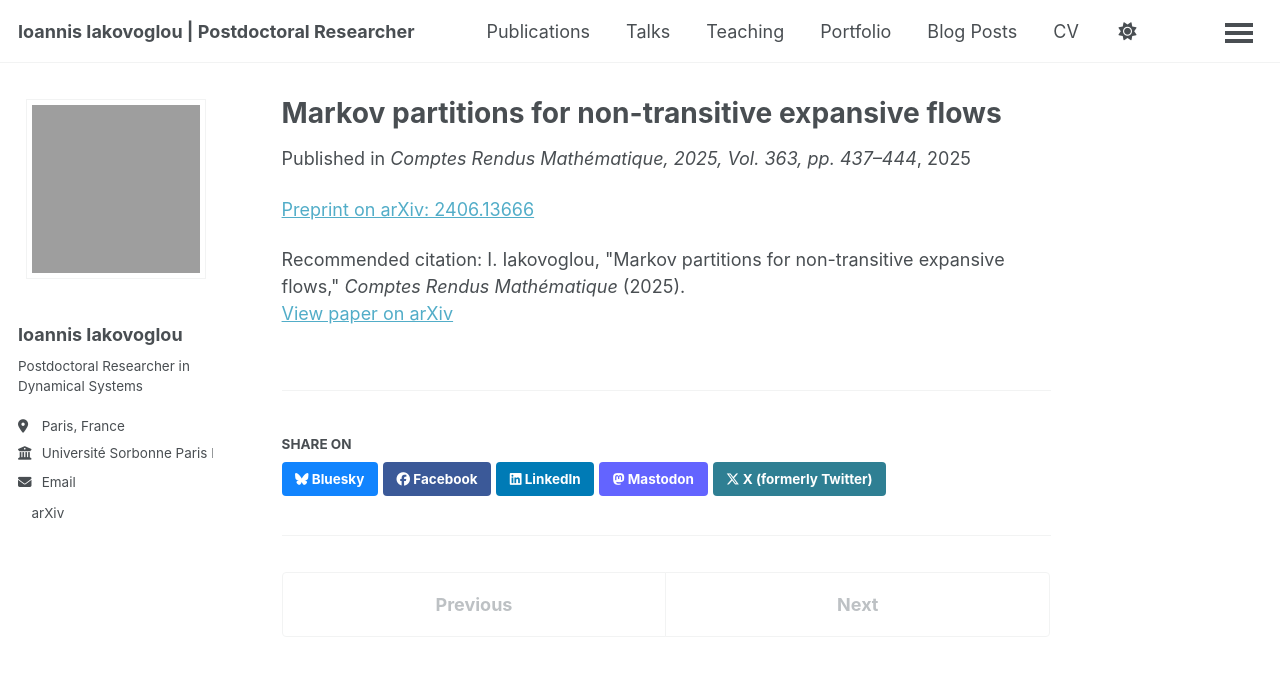
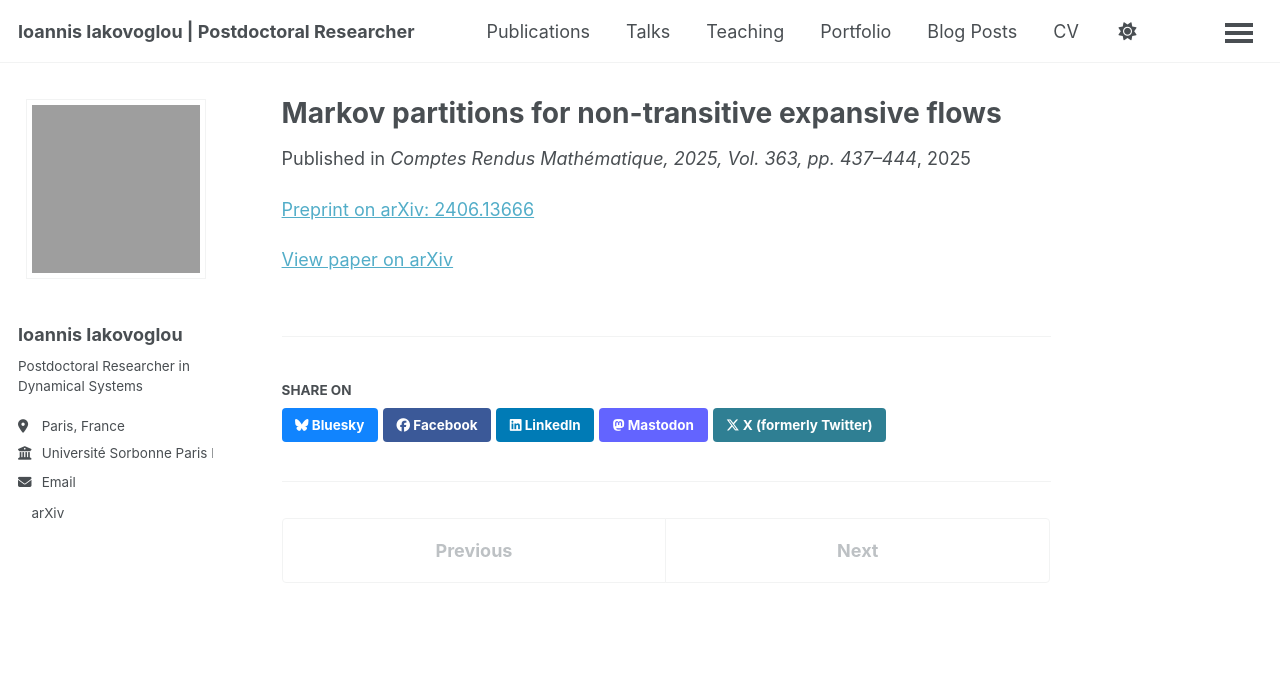
Before and after one commit to ioannisiakovoglou/ioannisiakovoglou.github.io, a Jekyll site: the page built from _publications/markovpartitions.md, in a window 1280 px wide. Shown: the top 676 px of the page. Built offline with Jekyll 4.4.1, drawn with Linux system fonts in a browser that asks for light colours; a script bundle is joined from its source files by our own code; a style sheet for code colours, icons or effects is not loaded.

Commit message:
Revise publication entry for Markov partitions
Updated publication details for Markov partitions.

```diff
--- a/_publications/markovpartitions.md
+++ b/_publications/markovpartitions.md
@@ -3,10 +3,8 @@ title: "Markov partitions for non-transitive expansive flows"
 collection: publications
 category: manuscripts
 permalink: /publication/markov-partitions
-excerpt: "Markov partitions for non-transitive expansive flows."
 date: 2025-01-01
 venue: "Comptes Rendus Mathématique, 2025, Vol. 363, pp. 437–444"
 paperurl: "https://arxiv.org/abs/2406.13666"
-citation: 'I. Iakovoglou, "Markov partitions for non-transitive expansive flows," <i>Comptes Rendus Mathématique</i> (2025).'
 ---
 [Preprint on arXiv: 2406.13666](https://arxiv.org/abs/2406.13666)
```
